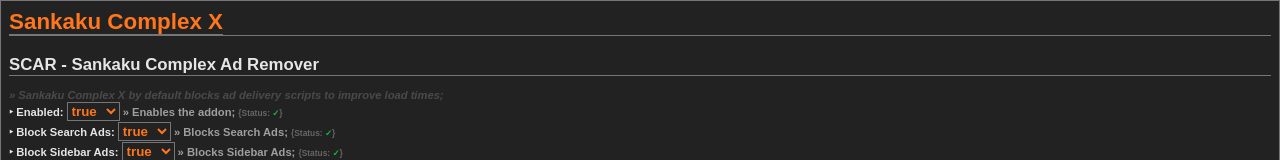
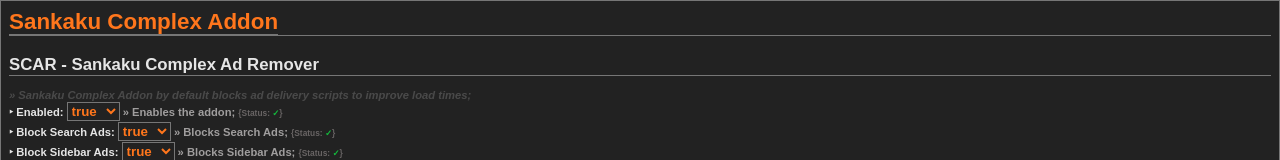
Before and after one commit to Disrc/SankakuComplexAddon, a browser extension: page html/options.html in a window 1280 px wide. Shown: the top 160 px of the page. Drawn offline with Linux system fonts and the light colour scheme.

Commit message:
Fix package and manifest

```diff
--- a/html/options.html
+++ b/html/options.html
@@ -10,11 +10,11 @@
 </head>
 
 <body>
-    <h1><a href="https://chan.sankakucomplex.com/">Sankaku Complex X</a></h1>
+    <h1><a href="https://chan.sankakucomplex.com/">Sankaku Complex Addon</a></h1>
 
     <h2>SCAR - Sankaku Complex Ad Remover</h2>
     <div class='notice'>
-        » Sankaku Complex X by default blocks ad delivery scripts to improve load times;
+        » Sankaku Complex Addon by default blocks ad delivery scripts to improve load times;
     </div>
     <div id="SCAR-Options">
     </div>
--- a/package.json
+++ b/package.json
@@ -1,4 +1,7 @@
 {
+  "name": "sankaku-complex-addon",
+  "version": "1.0.0",
+  "private": true,
   "devDependencies": {
     "eslint": "^8.13.0",
     "eslint-plugin-sonarjs": "^0.13.0",
--- a/sankaku_optimizer.json
+++ b/sankaku_optimizer.json
@@ -1,4 +1,5 @@
-[{
+[
+    {
         "id": 1,
         "priority": 1,
         "action": {
```
Also changed, not shown: manifest.json.
